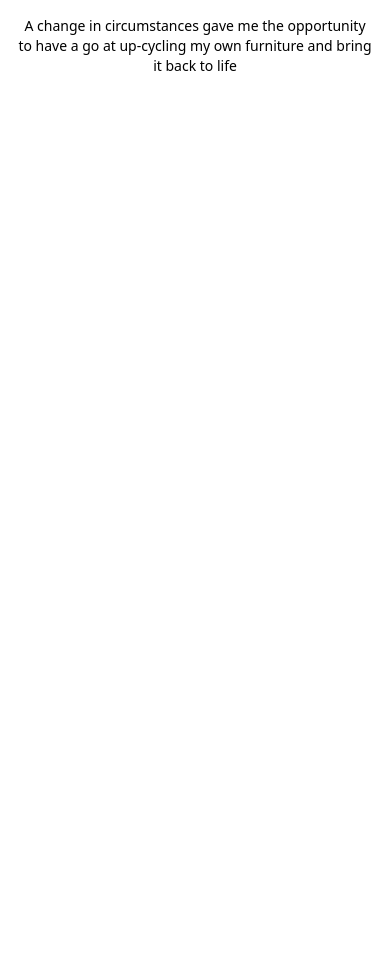
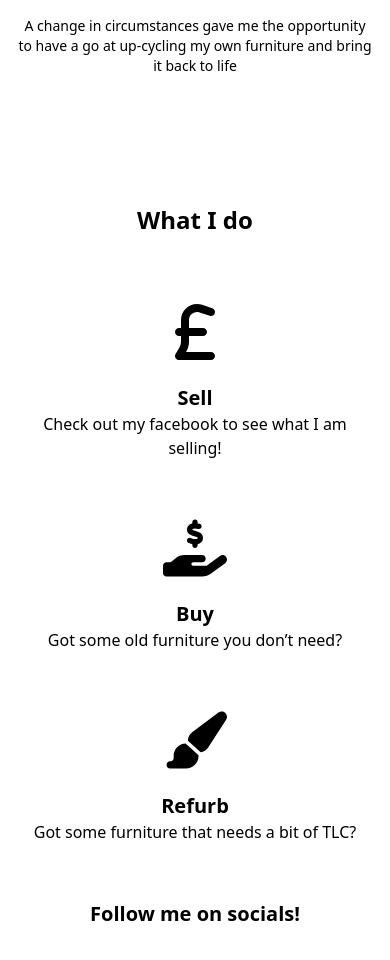
Before and after one commit to Dylanos03/SprucedUpStuff, a React (Create React App) app: page / in a window 390 px wide. Shown: the part 1000-1960 px from the top of the page. Before the commit the page ends 1220 px from the top, so only its background shows below. Built offline with nearby package versions, Linux system fonts and the light colour scheme.

Commit message:
done for the day

```diff
--- a/src/Components/About/About.jsx
+++ b/src/Components/About/About.jsx
@@ -1,8 +1,14 @@
 import React from "react";
+import { FontAwesomeIcon } from "@fortawesome/react-fontawesome";
+import {
+  faHandHoldingDollar,
+  faSterlingSign,
+  faPaintBrush,
+} from "@fortawesome/free-solid-svg-icons";
 
 function About() {
   return (
-    <div className="bg-white flex lg:flex-row flex-col">
+    <div className="bg-white flex lg:flex-row flex-col rounded-t-lg">
       <div className="py-12 px-4">
         <h2 className="text-2xl py-4 font-semibold">About Me</h2>
         <p className="text-sm">
@@ -12,8 +18,43 @@ function About() {
           at up-cycling my own furniture and bring it back to life
         </p>
       </div>
-      <div className="py-12 px-4"></div>
-      <div></div>
+      <div className="py-8 px-4">
+        <div className="py-8">
+          <h2 className="text-2xl py-4 font-semibold">What I do</h2>
+        </div>
+        <div className="flex flex-col gap-6">
+          <div className="py-4">
+            <FontAwesomeIcon
+              icon={faSterlingSign}
+              color="Black"
+              className="lg:hidden h-16 w-16 pb-4"
+            />
+            <h3 className="text-xl font-semibold">Sell</h3>
+            <p>Check out my facebook to see what I am selling!</p>
+          </div>
+          <div className="py-4">
+            <FontAwesomeIcon
+              icon={faHandHoldingDollar}
+              color="Black"
+              className="lg:hidden h-16 w-16 pb-4"
+            />
+            <h3 className="text-xl font-semibold">Buy</h3>
+            <p>Got some old furniture you don’t need?</p>
+          </div>
+          <div className="py-4">
+            <FontAwesomeIcon
+              icon={faPaintBrush}
+              color="Black"
+              className="lg:hidden h-16 w-16 pb-4"
+            />
+            <h3 className="text-xl font-semibold">Refurb</h3>
+            <p>Got some furniture that needs a bit of TLC?</p>
+          </div>
+          <div className="py-4">
+            <h3 className="text-xl font-semibold">Follow me on socials!</h3>
+          </div>
+        </div>
+      </div>
     </div>
   );
 }
--- a/src/Components/Hero/Hero.jsx
+++ b/src/Components/Hero/Hero.jsx
@@ -3,6 +3,7 @@ import PlantBG from "../../Content/Group 12.png";
 
 function Hero() {
   return (
+    <div>
       <div className="bg-gradient-to-r from-ForestGreen-500 to-ForestGreen-700 h-screen text-white flex flex-col justify-center">
         <div>
           <img
@@ -32,6 +33,7 @@ function Hero() {
           </div>
         </div>
       </div>
+    </div>
   );
 }
 
--- a/src/Components/Navbar/Navbar.jsx
+++ b/src/Components/Navbar/Navbar.jsx
@@ -5,21 +5,41 @@ import { FontAwesomeIcon } from "@fortawesome/react-fontawesome";
 import { faBars, faX } from "@fortawesome/free-solid-svg-icons";
 
 function Navbar() {
-  // const Dropdown = document.getElementById("Menu");
-  // console.log(Dropdown);
-  let dropdownOpen = false;
-
   let Icon = faX;
   const [open, setOpen] = useState(false);
   const [icon, setIcon] = useState(faBars);
+  const [scrolled, setScrolled] = useState(false);
 
   function handleClick() {
     const Dropdown = DropdownRef.current;
     const Navbar = NavbarRef.current;
     Dropdown.classList.toggle("hidden");
-    dropdownOpen = !dropdownOpen;
     setOpen(!open);
+    if (!open) {
+      Navbar.classList.add("bg-ForestGreen-500");
+    } else {
+      if (window.scrollY < 90) {
+        Navbar.classList.remove("bg-ForestGreen-500");
+      }
+    }
   }
+
+  // function navChange() {
+  //   const Dropdown = DropdownRef.current;
+  //   const Navbar = NavbarRef.current;
+  //   if (window.scrollY >= 90) {
+  //     setScrolled(true);
+  //   } else {
+  //     setScrolled(false);
+  //   }
+  //   if (scrolled) {
+  //     Navbar.classList.add("bg-ForestGreen-500");
+  //   } else {
+  //     Navbar.classList.remove("bg-ForestGreen-500");
+  //   }
+  // }
+
+  // window.addEventListener("scroll", navChange);
 
   const DropdownRef = useRef(null);
   const NavbarRef = useRef(null);
@@ -28,7 +48,7 @@ function Navbar() {
     <nav id="Navbar" className=" fixed top-0 z-50  w-full duration-100 ">
       <div
         ref={NavbarRef}
-        className="min-w-screen-xl lg:flex flex-wrap items-center justify-evenly mx-auto p-4 gap-24 align-middle absolute w-full "
+        className="min-w-screen-xl lg:flex flex-wrap items-center justify-evenly mx-auto p-4 gap-24 align-middle absolute w-full duration-100"
       >
         <div className="flex justify justify-between">
           <img src={Logo} alt="" className="h-8" />
@@ -42,7 +62,7 @@ function Navbar() {
         <ul
           id="Menu"
           ref={DropdownRef}
-          className="lg:flex lg:flex-row flex-col flex-wrap justify-between gap-16 items-center text-white text-left duration-100 lg:background-none bg-ForestGreen-500 hidden "
+          className="lg:flex lg:flex-row flex-col flex-wrap justify-between gap-16 items-center text-white text-left duration-500 lg:bg-transparent bg-ForestGreen-500 hidden "
         >
           <li className="lg:my-0 my-4 ">
             <a href="#">Home</a>
```
Lines whose indentation alone changed are shown as unchanged.
